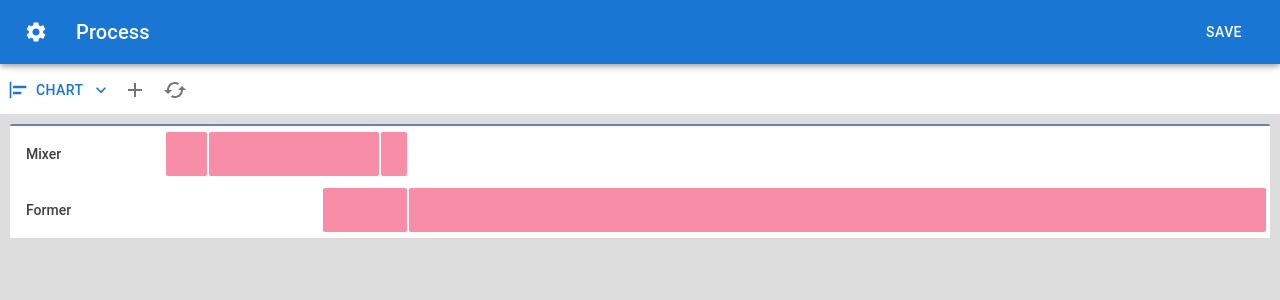
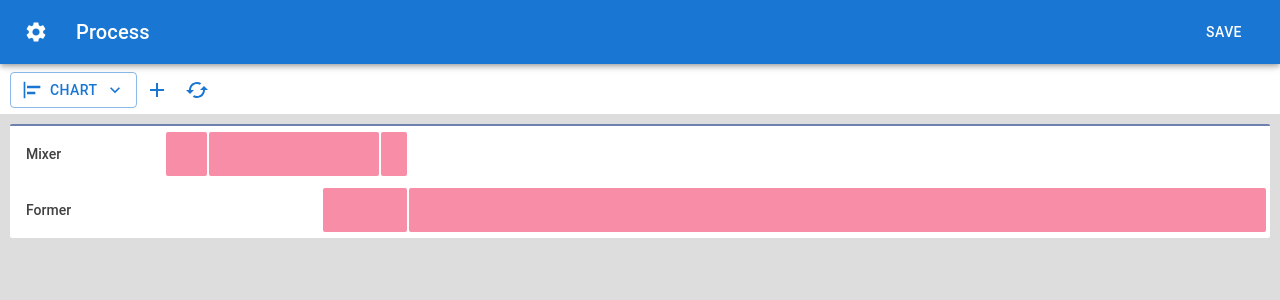
Before and after one commit to mama4294/process-app, a Next.js app: page / in a window 1280 px wide. Shown: the top 300 px of the page. Built offline with nearby package versions, Linux system fonts and the light colour scheme.

Commit message:
reorganizes components folder. Adds resource page

```diff
--- a/components/actionBar.js
+++ b/components/actionBar.js
@@ -15,20 +15,20 @@ import ListItemText from "@mui/material/ListItemText";
 import ListItemIcon from "@mui/material/ListItemIcon";
 import ShowChartIcon from "@mui/icons-material/ShowChart";
 
-const ActionBar = ({ handleNew }) => {
+const ActionBar = ({ handleNew, view, setView }) => {
   const { solveEquipmentOccupancy } = useContext(EquipmentContext);
 
   return (
     <div className={styles.actionBar}>
-      <ViewSelector />
+      <ViewSelector view={view} setView={setView} />
       <Tooltip title="Add Equipment">
         <IconButton onClick={handleNew}>
-          <AddIcon />
+          <AddIcon color="primary" />
         </IconButton>
       </Tooltip>
       <Tooltip title="Recalculate schedule">
         <IconButton onClick={solveEquipmentOccupancy}>
-          <CachedIcon />
+          <CachedIcon color="primary" />
         </IconButton>
       </Tooltip>
     </div>
@@ -37,7 +37,7 @@ const ActionBar = ({ handleNew }) => {
 
 export default ActionBar;
 
-const ViewSelector = () => {
+const ViewSelector = ({ view, setView }) => {
   const [anchorEl, setAnchorEl] = useState(null);
   const open = Boolean(anchorEl);
   const handleClick = (event) => {
@@ -45,6 +45,22 @@ const ViewSelector = () => {
   };
   const handleClose = () => {
     setAnchorEl(null);
+  };
+
+  const getIcon = (view) => {
+    switch (view) {
+      case "Chart":
+        return <AlignHorizontalLeftIcon />;
+      case "Resources":
+        return <ShowChartIcon />;
+      default:
+        return <AlignHorizontalLeftIcon />;
+    }
+  };
+
+  const handleSelect = (event) => {
+    setView(event.target.outerText);
+    handleClose();
   };
 
   return (
@@ -55,13 +71,13 @@ const ViewSelector = () => {
           aria-controls={open ? "demo-customized-menu" : undefined}
           aria-haspopup="true"
           aria-expanded={open ? "true" : undefined}
-          // variant="contained"
+          variant="outlined"
           disableElevation
           onClick={handleClick}
-          startIcon={<AlignHorizontalLeftIcon />}
+          startIcon={getIcon(view)}
           endIcon={<KeyboardArrowDownIcon />}
         >
-          Chart
+          {view}
         </Button>
       </Tooltip>
       <Menu
@@ -73,13 +89,13 @@ const ViewSelector = () => {
           "aria-labelledby": "basic-button",
         }}
       >
-        <MenuItem onClick={handleClose}>
+        <MenuItem onClick={handleSelect}>
           <ListItemIcon>
             <AlignHorizontalLeftIcon fontSize="small" />
           </ListItemIcon>
           <ListItemText>Chart</ListItemText>
         </MenuItem>
-        <MenuItem onClick={handleClose}>
+        <MenuItem onClick={handleSelect}>
           <ListItemIcon>
             <ShowChartIcon fontSize="small" />
           </ListItemIcon>
--- a/components/equipmentOccupancy.js
+++ b/components/equipment/equipmentOccupancy.js
@@ -1,12 +1,12 @@
 import React, { useState, useEffect } from "react";
-import styles from "../styles/EOchart.module.css";
+import styles from "../../styles/EOchart.module.css";
 import Tooltip from "@mui/material/Tooltip";
 import Alert from "@mui/material/Alert";
 import Stack from "@mui/material/Stack";
 import ActionMenu from "./actionMenu";
 import { useContext } from "react";
-import { EquipmentContext } from "../contexts/equipmentContext";
-import { CampaignContext } from "../contexts/campaignContext";
+import { EquipmentContext } from "../../contexts/equipmentContext";
+import { CampaignContext } from "../../contexts/campaignContext";
 import EditEquipment from "./editEquipment";
 
 //ISA 88 Terminology
--- a/components/gantt.js
+++ b/components/equipment/gantt.js
@@ -2,7 +2,7 @@ import styles from "../styles/GanttChart.module.css";
 import Checkbox from "@mui/material/Checkbox";
 import Tooltip from "@mui/material/Tooltip";
 import { useContext } from "react";
-import { EquipmentContext } from "../contexts/equipmentContext";
+import { EquipmentContext } from "../../contexts/equipmentContext";
 
 //ISA 88 Terminology
 
--- a/components/navbar.js
+++ b/components/navbar.js
@@ -5,7 +5,7 @@ import IconButton from "@mui/material/IconButton";
 import Typography from "@mui/material/Typography";
 import Button from "@mui/material/Button";
 import SettingsIcon from "@mui/icons-material/Settings";
-import Settings from "../components/settings";
+import Settings from "./settings/settings";
 import { EquipmentContext } from "../contexts/equipmentContext";
 import { CampaignContext } from "../contexts/campaignContext";
 import { ResourceContext } from "../contexts/resourceContext";
--- /dev/null
+++ b/components/resources/resourcePage.js
@@ -0,0 +1,5 @@
+const ResourcePage = () => {
+  return <h1> Resources </h1>;
+};
+
+export default ResourcePage;
--- a/components/settings.js
+++ b/components/settings/settings.js
@@ -18,9 +18,9 @@ import BloodtypeIcon from "@mui/icons-material/Bloodtype";
 import MailIcon from "@mui/icons-material/Mail";
 import PersonIcon from "@mui/icons-material/Person";
 import { blueGrey } from "@mui/material/colors";
-import { useWindowWide } from "../hooks/windowWidth";
-import { BatchesMenu } from "./settings/batchesMenu";
-import { ResourcesMenu } from "./settings/resourcesMenu";
+import { useWindowWide } from "../../hooks/windowWidth";
+import { BatchesMenu } from "./batchesMenu";
+import { ResourcesMenu } from "./resourcesMenu";
 
 const Settings = ({ open, handleClose }) => {
   const menuItems = [
--- a/pages/index.js
+++ b/pages/index.js
@@ -1,17 +1,20 @@
-import EquipmentOccupancyChart from "../components/equipmentOccupancy";
+import EquipmentOccupancyChart from "../components/equipment/equipmentOccupancy";
+import ResourcePage from "../components/resources/resourcePage";
 import ActionBar from "../components/actionBar";
 import Navbar from "../components/navbar";
-import { useContext } from "react";
+import { useContext, useState } from "react";
 import { EquipmentContext } from "../contexts/equipmentContext";
 
 export default function Home() {
   const { openFormNew, openFormEdit } = useContext(EquipmentContext);
+  const [view, setView] = useState("Chart");
 
   return (
     <>
       <Navbar />
-      <ActionBar handleNew={openFormNew} handleEdit={openFormEdit} />
-      <EquipmentOccupancyChart />
+      <ActionBar handleNew={openFormNew} view={view} setView={setView} />
+      {view === "Chart" && <EquipmentOccupancyChart />}
+      {view === "Resources" && <ResourcePage />}
     </>
   );
 }
--- a/styles/ActionBar.module.css
+++ b/styles/ActionBar.module.css
@@ -1,6 +1,6 @@
 .actionBar{
     background-color: #ffffff;
-    padding: 70px 4px 4px 4px;
+    padding: 70px 10px 4px 10px;
     min-width: 650px;
     display: flex;
     align-items: center;
```
Also changed, not shown: components/equipment/editEquipment.js (renamed from components/editEquipment.js, +8 -8 lines), components/equipment/actionMenu.js (renamed from components/actionMenu.js).
